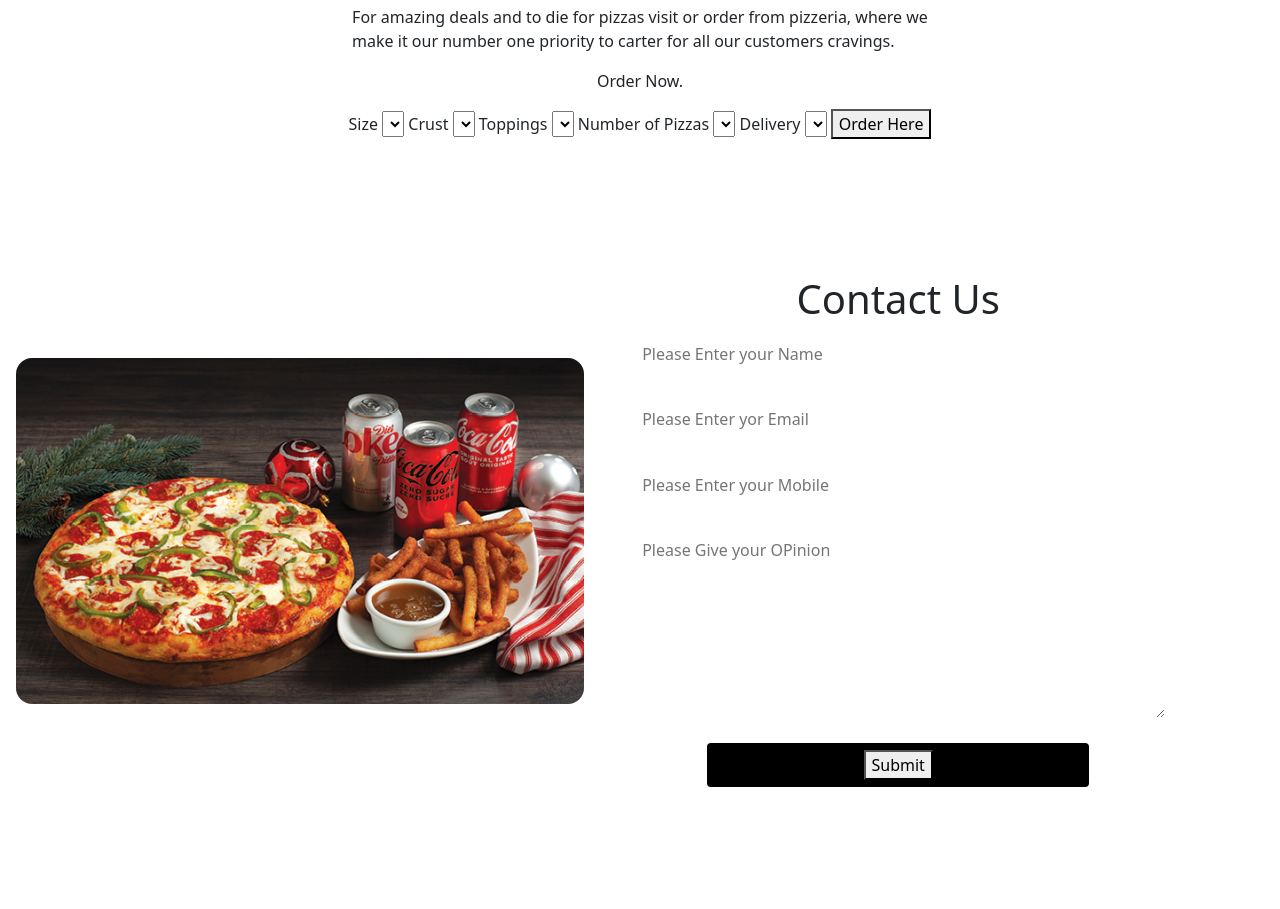
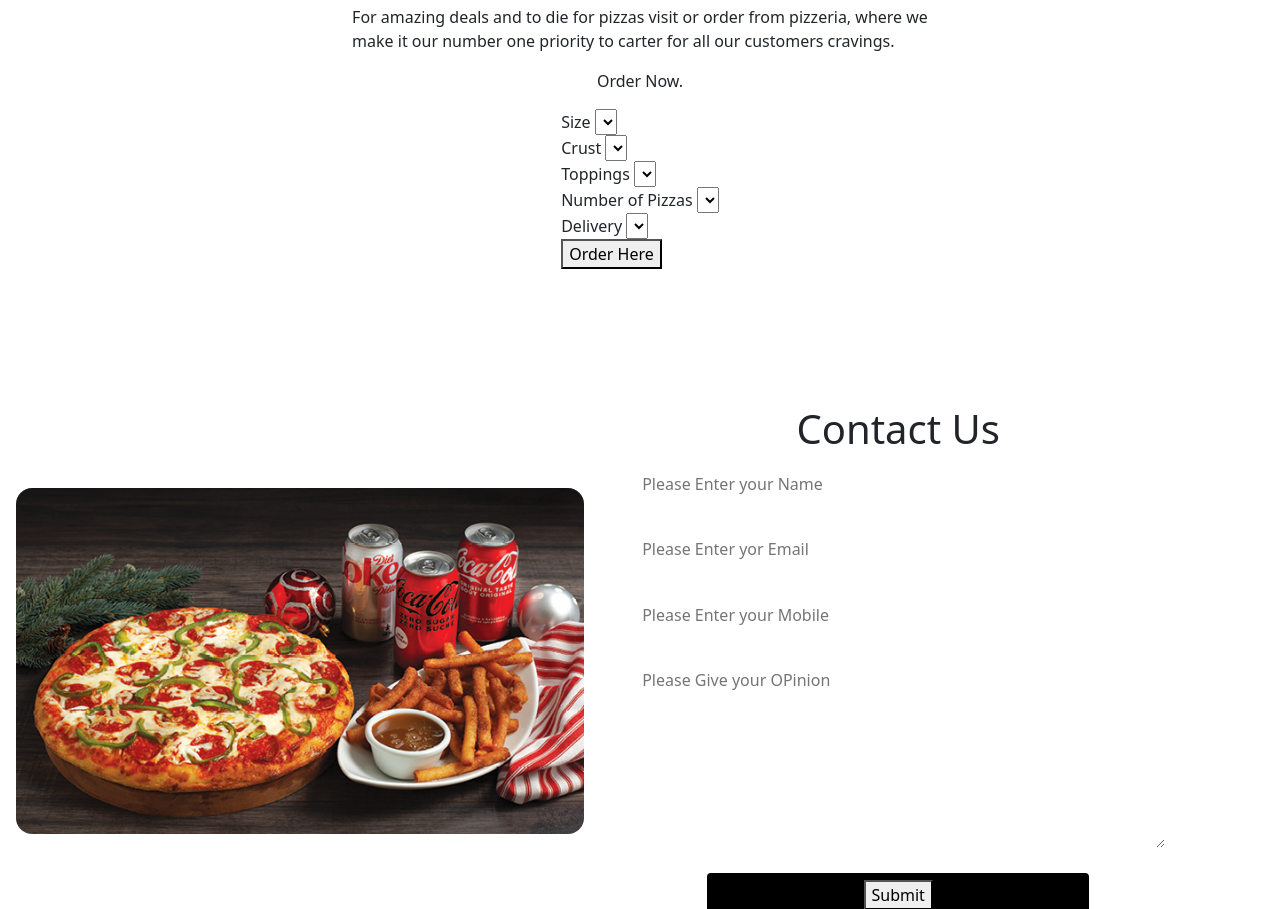
Before and after one commit to HBMakena/week4-ip, a plain HTML site: page index.html in a window 1280 px wide. Shown: the part 2177-3086 px from the top of the page. Before the commit the page ends 2964 px from the top, so only its background shows below. Drawn offline with nearby package versions, Linux system fonts and the light colour scheme.

Commit message:
changed display

```diff
--- a/css/style.css
+++ b/css/style.css
@@ -173,3 +173,6 @@ ul li a:hover{
     align-items: center;
     flex-direction: column;
 }
+form span{
+    display: block;
+}
```
